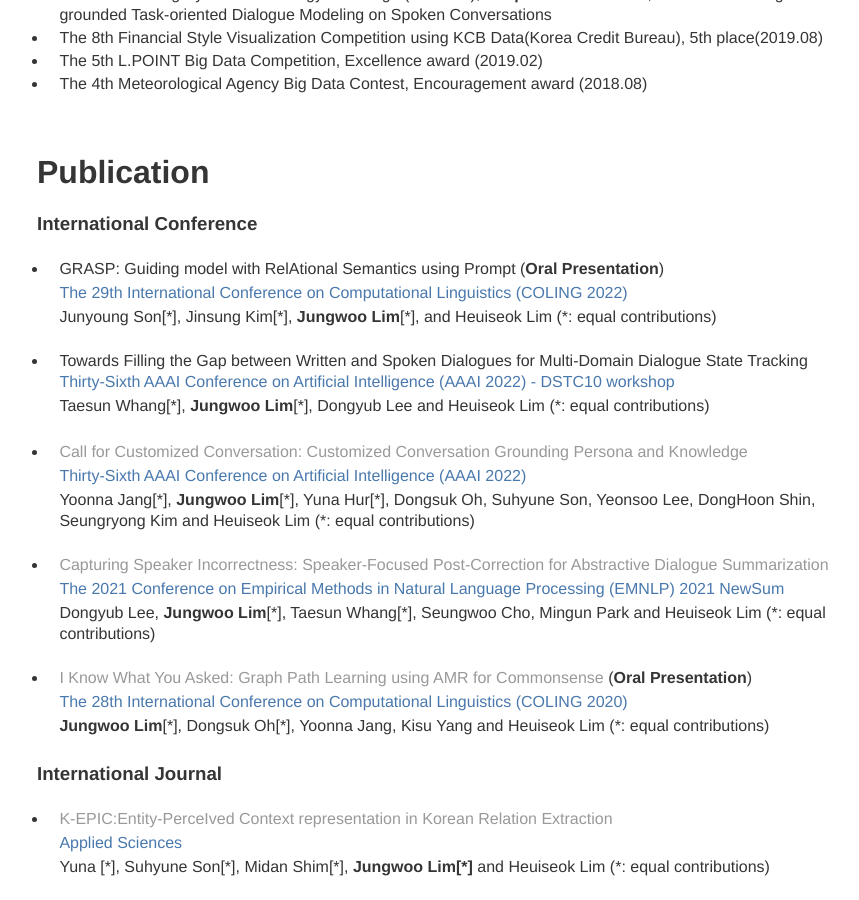
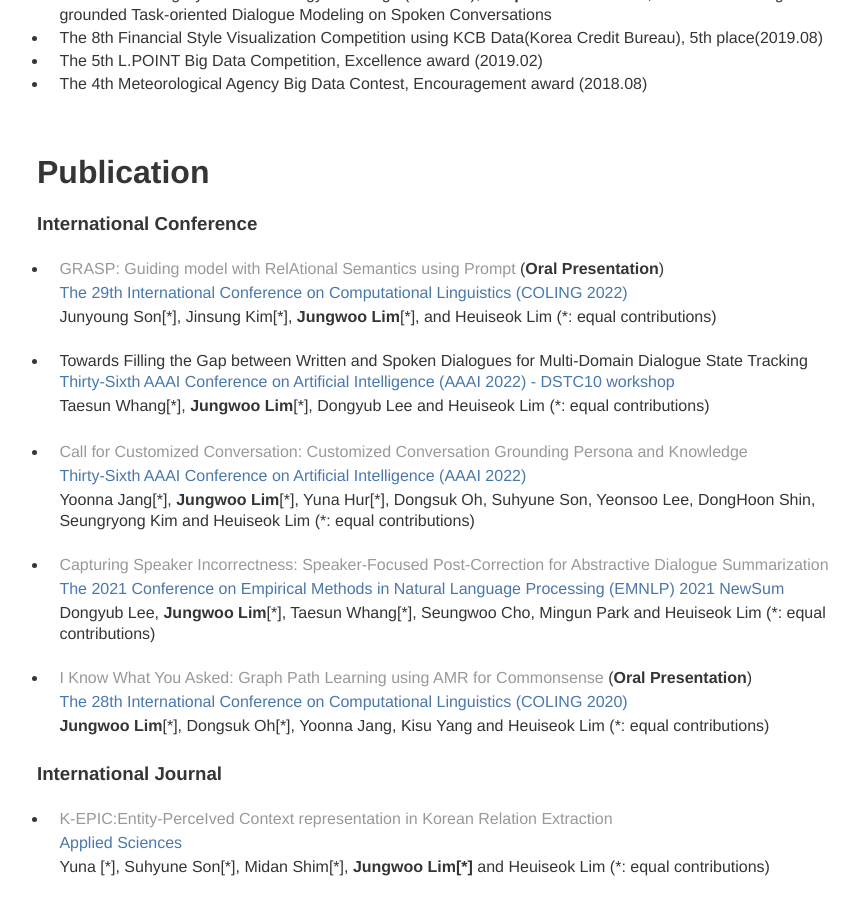
Before and after one commit to dlawjddn803/dlawjddn803.github.io, a Jekyll site: the page built from index.md, in a window 1280 px wide and 900 px high, scrolled down 1191 px. Shown: the whole window, without its empty margins (203-1062 px from the left). Built offline with Jekyll 4.4.1, drawn with Linux system fonts in a browser that asks for light colours; our own code applies the rules of GitHub Pages for plain Markdown files; some of the changed lines change nothing that is shown.

Commit message:
add info

```diff
--- a/index.md
+++ b/index.md
@@ -52,7 +52,7 @@
 # Publication
 
 ### International Conference
-* GRASP: Guiding model with RelAtional Semantics using Prompt (**Oral Presentation**) <br/>
+* [GRASP: Guiding model with RelAtional Semantics using Prompt](https://arxiv.org/pdf/2208.12494.pdf) (**Oral Presentation**) <br/>
 <span style="color:rgb(73, 120, 173)"> The 29th International Conference on Computational Linguistics (COLING 2022) </span> <br/>
 Junyoung Son[\*], Jinsung Kim[\*], **Jungwoo Lim**[\*], and Heuiseok Lim (*: equal contributions)
 <br/>
```
